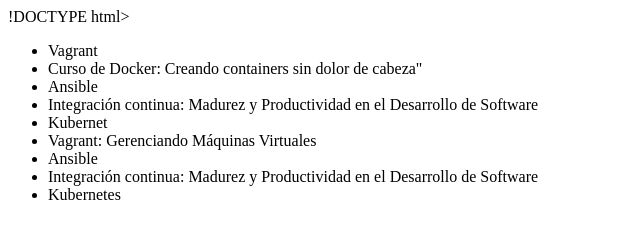
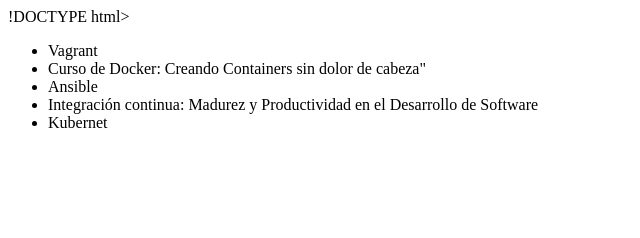
Before and after one commit to Chioville00/alura-github, a plain HTML site: page index.html in a window 1280 px wide. Shown: the whole page, without its empty margins (0-640 px from the left). Drawn offline with Linux system fonts and the light colour scheme.

Commit message:
Cambiando cursos

```diff
--- a/index.html
+++ b/index.html
@@ -8,14 +8,10 @@
 <body>
     <ul>
         <li>Vagrant</li>
-        <li>Curso de Docker: Creando containers sin dolor de cabeza"</li>
+        <li>Curso de Docker: Creando Containers sin dolor de cabeza"</li>
         <li>Ansible</li>
         <li>Integración continua: Madurez y Productividad en el Desarrollo de Software</li>
         <li>Kubernet</li>
-        <li>Vagrant: Gerenciando Máquinas Virtuales</li>
-        <li>Ansible</li>
-        <li>Integración continua: Madurez y Productividad en el Desarrollo de Software</li>
-        <li>Kubernetes</li>
     </ul>
 </body>
 </html>
```
